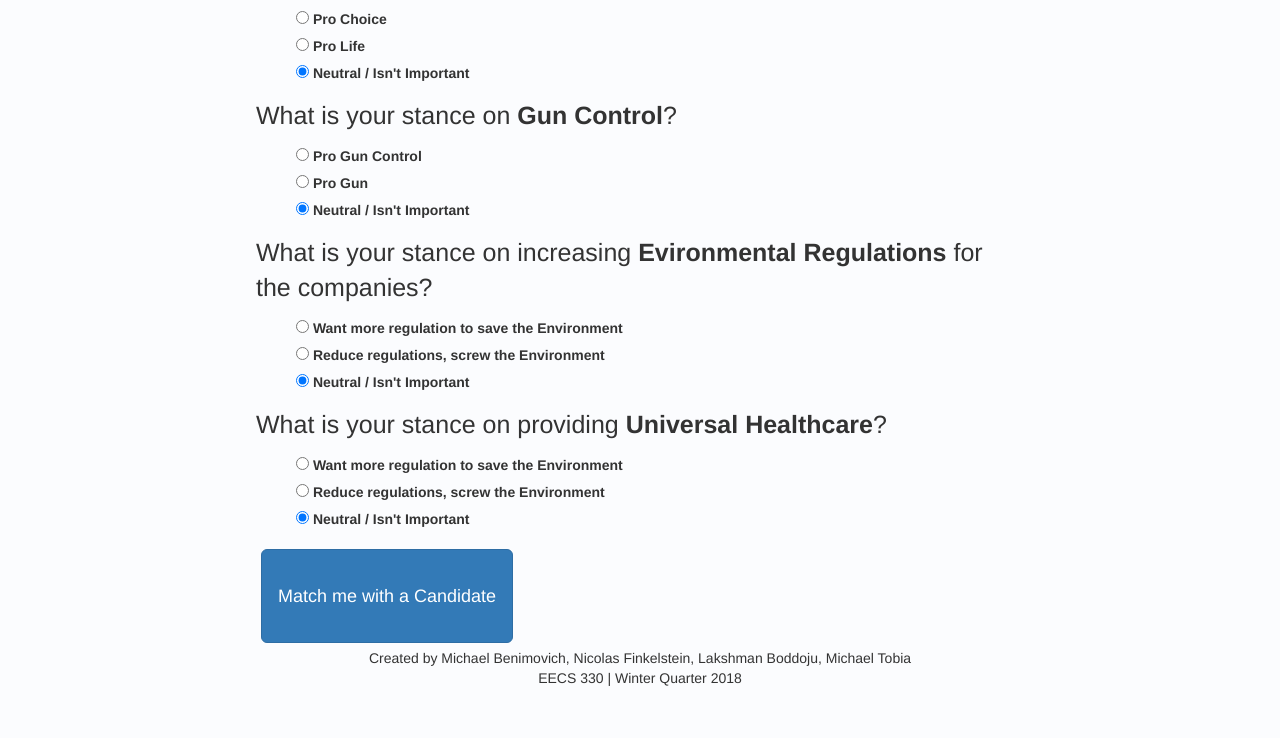
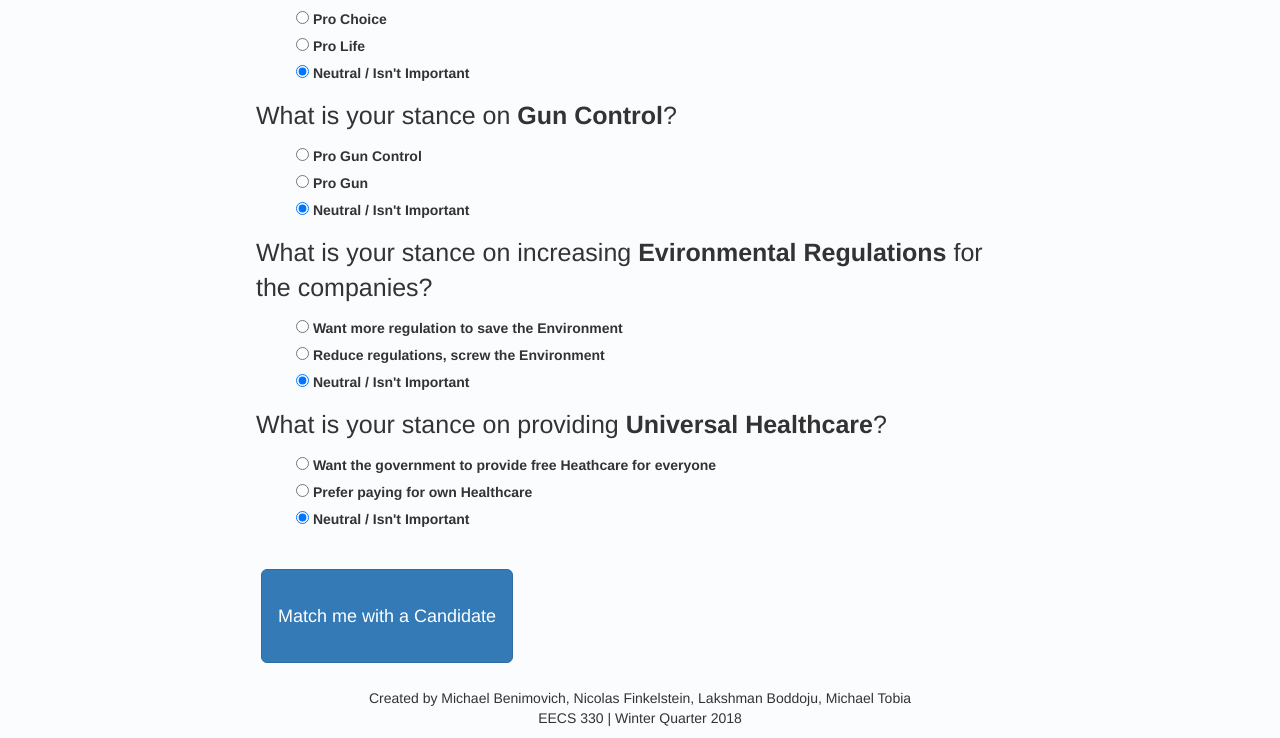
Before and after one commit to MSNimo/EECS330Project, a plain HTML site: page matchme.html in a window 1280 px wide. Shown: the part 212-950 px from the top of the page. Before the commit the page ends 910 px from the top, so only its background shows below. Drawn offline with nearby package versions, Linux system fonts and the light colour scheme.

Commit message:
Added space and changed redundant content

```diff
--- a/matchme.html
+++ b/matchme.html
@@ -41,14 +41,16 @@
             </ul>
             <p class="question">What is your stance on providing <strong>Universal Healthcare</strong>?</p>
             <ul class="answers">
-                <input type="radio" name="q4" value="a" id="q4a"><label for="q4a">&nbsp;Want more regulation to save the Environment</label><br/>
-                <input type="radio" name="q4" value="b" id="q4b"><label for="q4b">&nbsp;Reduce regulations, screw the Environment</label><br/>
+                <input type="radio" name="q4" value="a" id="q4a"><label for="q4a">&nbsp;Want the government to provide free Heathcare for everyone</label><br/>
+                <input type="radio" name="q4" value="b" id="q4b"><label for="q4b">&nbsp;Prefer paying for own Healthcare</label><br/>
                 <input type="radio" name="q4" value="c" id="q4c" value="" checked><label for="q4c">&nbsp;Neutral / Isn't Important</label><br/>
             </ul>
+            </br>
             <div id = "match-submit-button">
                 <button type="button" class="btn btn-primary btn-lg btn-space" onclick="collect_match_me()"><br>Match me with a Candidate<br><br></button>
             </div>
         </div>
+        </br>
         <div id = "footer">
             <p>Created by Michael Benimovich, Nicolas Finkelstein, Lakshman Boddoju, Michael Tobia
                 <br>EECS 330 | Winter Quarter 2018</p>
```
